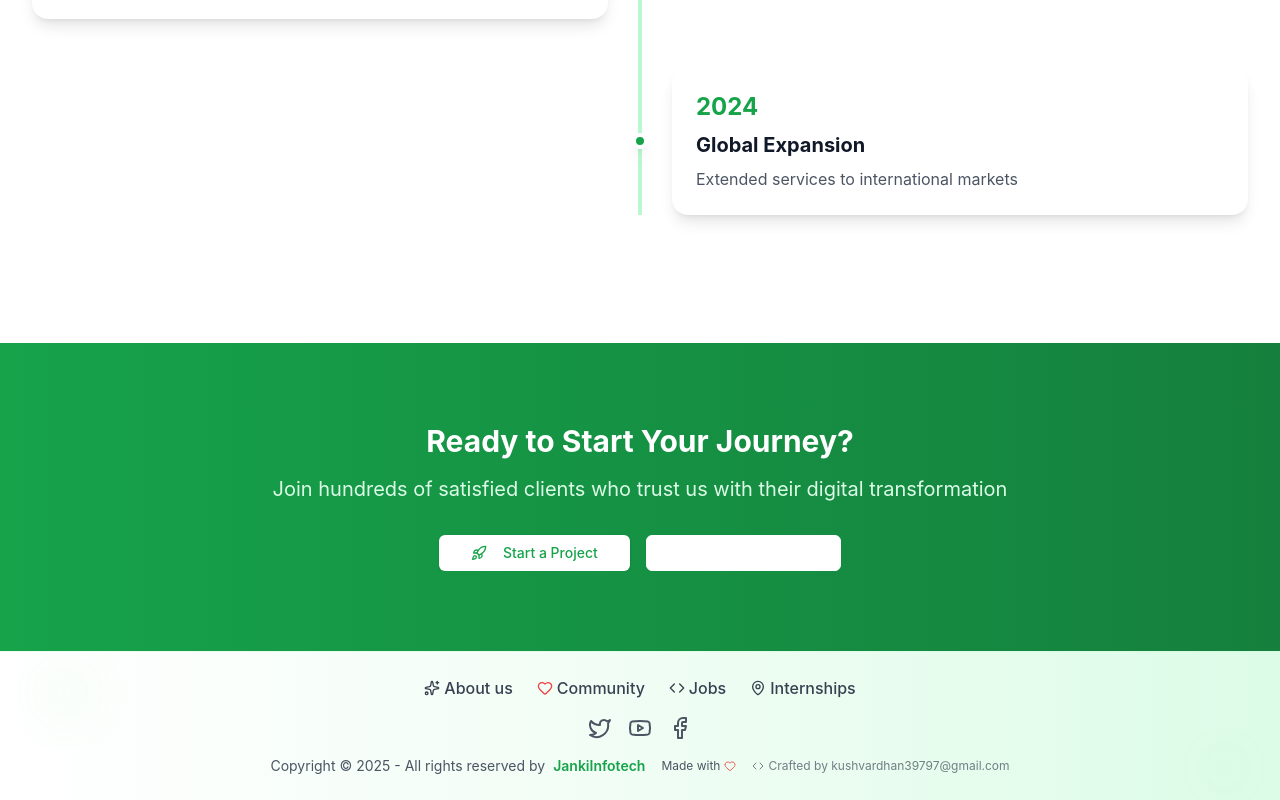
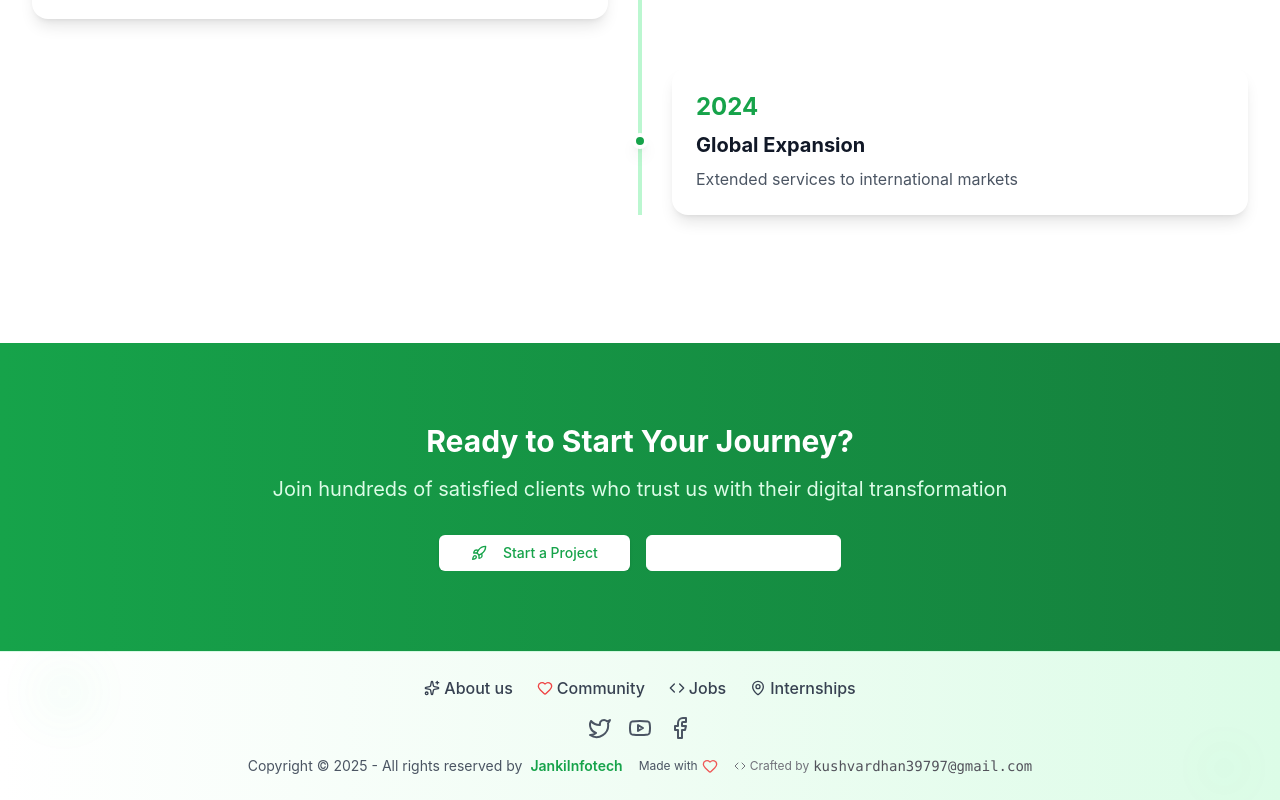
Before and after one commit to kushvardhan/jankiinfotech, a Next.js app: page /about in a window 1280 px wide. Shown: the part 3150-3950 px from the top of the page. Built offline with nearby package versions, Linux system fonts and the light colour scheme.

Commit message:
text size changes

```diff
--- a/src/components/SmallFooter.tsx
+++ b/src/components/SmallFooter.tsx
@@ -5,7 +5,7 @@ import Link from "next/link";
 
 export default function SmallFooter() {
   return (
-    <footer className="relative bg-gradient-to-r from-white via-green-50 to-green-100 text-gray-800 border-t border-green-200/30 py-6 overflow-hidden">
+    <footer className="relative bg-gradient-to-r from-white via-green-50 to-green-100 text-gray-800 border-t border-green-300/30 py-6 overflow-hidden">
       {/* Subtle animated background */}
       <div className="absolute inset-0 opacity-5">
         <div className="absolute top-2 left-8 w-16 h-16 bg-green-400 rounded-full mix-blend-multiply filter blur-xl animate-pulse"></div>
@@ -48,32 +48,32 @@ export default function SmallFooter() {
         {/* Social Links */}
         <nav className="mb-4">
           <div className="flex justify-center items-center gap-4">
-            <a
+            <Link
               href="https://twitter.com/jankiinfotech"
               target="_blank"
               rel="noopener noreferrer"
               className="text-gray-600 hover:text-green-600 transition-all duration-300 hover:scale-110 transform group"
             >
               <Twitter className="h-6 w-6 group-hover:animate-bounce" />
-            </a>
+            </Link>
 
-            <a
+            <Link
               href="https://youtube.com/@jankiinfotech"
               target="_blank"
               rel="noopener noreferrer"
               className="text-gray-600 hover:text-green-600 transition-all duration-300 hover:scale-110 transform group"
             >
               <Youtube className="h-6 w-6 group-hover:animate-pulse" />
-            </a>
+            </Link>
 
-            <a
+            <Link
               href="https://facebook.com/jankiinfotech"
               target="_blank"
               rel="noopener noreferrer"
               className="text-gray-600 hover:text-green-600 transition-all duration-300 hover:scale-110 transform group"
             >
               <Facebook className="h-6 w-6 group-hover:animate-bounce" />
-            </a>
+            </Link>
           </div>
         </nav>
 
@@ -85,12 +85,13 @@ export default function SmallFooter() {
               <span className="font-semibold text-green-600 ml-1">JankiInfotech</span>
             </p>
             <div className="flex items-center gap-1 text-xs">
-              Made with <Heart className="h-3 w-3 text-red-500 animate-pulse" />
+              Made with <Heart className="h-4 w-4 text-red-500 animate-pulse" />
             </div>
-            <div className="text-xs opacity-75 flex items-center gap-1">
-              <Code className="h-3 w-3" />
-              Crafted by kushvardhan39797@gmail.com
-            </div>
+            <div title="kushvardhan39797@gmail.com" className="text-xs text-zinc-500 flex items-center gap-1">
+  <Code className="h-3 w-3" />
+  Crafted by <span className="text-zinc-600 font-mono text-sm">kushvardhan39797@gmail.com</span>
+</div>
+
           </div>
         </aside>
       </div>
```
